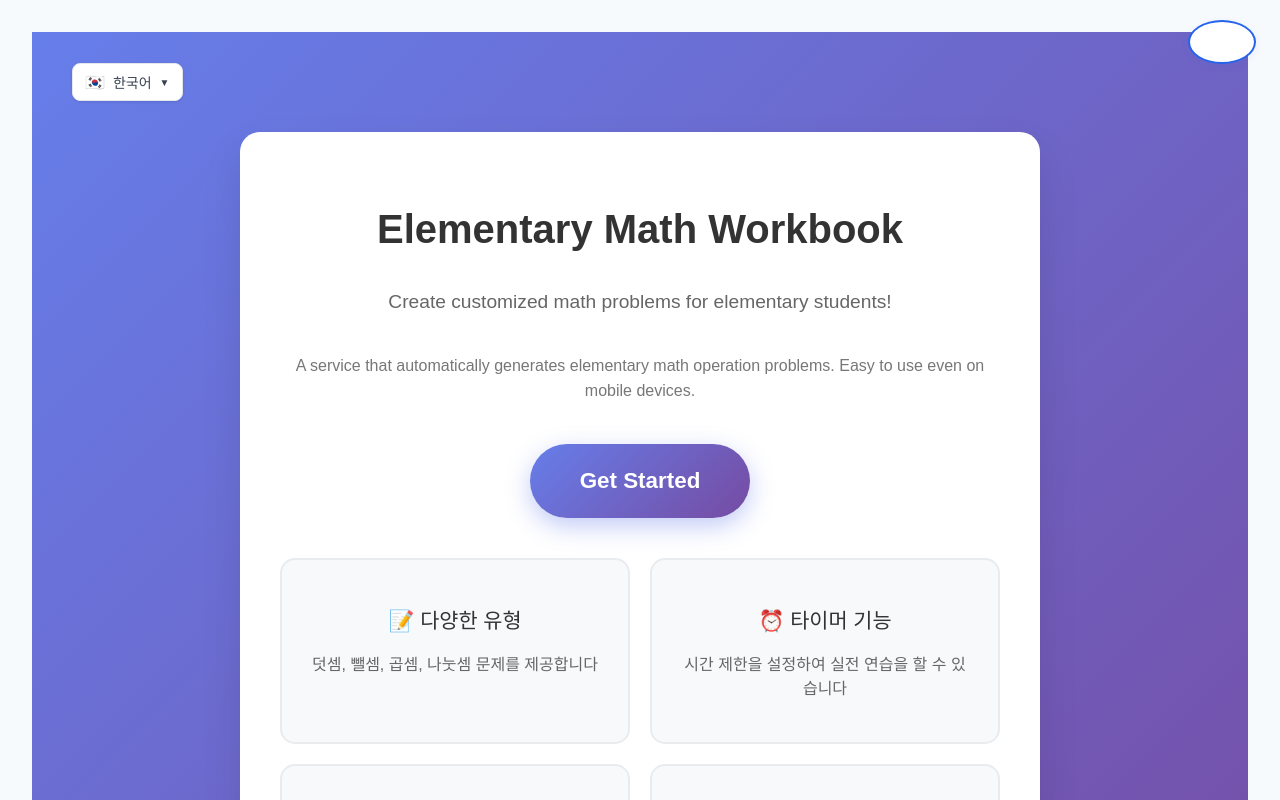
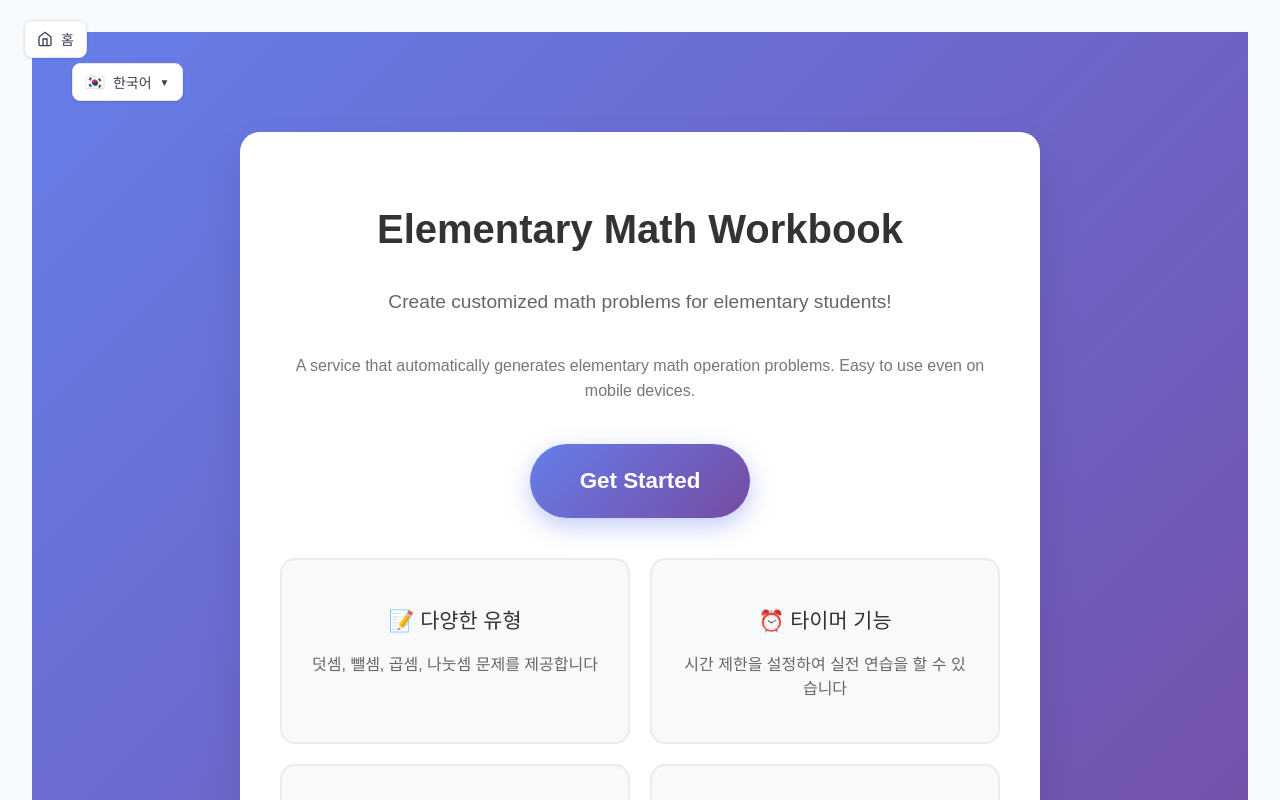
Before and after one commit to DotoriPicnic/mathgo, a React (Vite) app: page / in a window 1280 px wide. Shown: the top 800 px of the page. Built offline with nearby package versions, Linux system fonts and the light colour scheme.

Commit message:
Redesign HomeButton: match language selector style and improve visibility

```diff
--- /dev/null
+++ b/src/components/HomeButton.css
@@ -0,0 +1,49 @@
+.home-button {
+  position: fixed;
+  top: 20px;
+  left: 24px;
+  z-index: 100;
+  background: white;
+  border: 1px solid #e5e7eb;
+  border-radius: 8px;
+  padding: 8px 12px;
+  display: flex;
+  align-items: center;
+  gap: 8px;
+  box-shadow: 0 1px 3px rgba(0, 0, 0, 0.1);
+  cursor: pointer;
+  transition: all 0.2s ease;
+  font-size: 14px;
+  font-weight: 500;
+  color: #374151;
+  text-decoration: none;
+}
+
+.home-button:hover {
+  background: #f9fafb;
+  border-color: #d1d5db;
+  box-shadow: 0 2px 4px rgba(0, 0, 0, 0.1);
+}
+
+.home-button svg {
+  flex-shrink: 0;
+}
+
+.home-button span {
+  white-space: nowrap;
+}
+
+@media (max-width: 768px) {
+  .home-button {
+    top: 15px;
+    left: 15px;
+    padding: 6px 8px;
+    font-size: 12px;
+    gap: 4px;
+  }
+
+  .home-button svg {
+    width: 14px;
+    height: 14px;
+  }
+}
--- a/src/components/HomeButton.tsx
+++ b/src/components/HomeButton.tsx
@@ -1,4 +1,5 @@
 import React from 'react';
+import './HomeButton.css';
 
 const HomeButton: React.FC = () => {
   const handleClick = () => {
@@ -9,29 +10,14 @@ const HomeButton: React.FC = () => {
   return (
     <button
       onClick={handleClick}
-      style={{
-        position: 'fixed',
-        top: 20,
-        right: 24,
-        zIndex: 100,
-        background: 'white',
-        border: '2px solid #2563eb',
-        borderRadius: '50%',
-        width: 44,
-        height: 44,
-        display: 'flex',
-        alignItems: 'center',
-        justifyContent: 'center',
-        boxShadow: '0 2px 8px rgba(37,99,235,0.08)',
-        cursor: 'pointer',
-        transition: 'background 0.2s',
-      }}
+      className="home-button"
       aria-label="홈으로"
     >
-      <svg width="20" height="20" viewBox="0 0 24 24" fill="none" xmlns="http://www.w3.org/2000/svg">
-        <path d="M3 9l9-7 9 7v11a2 2 0 0 1-2 2H5a2 2 0 0 1-2-2z" stroke="#2563eb" strokeWidth="2" fill="none"/>
-        <polyline points="9,22 9,12 15,12 15,22" stroke="#2563eb" strokeWidth="2" fill="none"/>
+      <svg width="16" height="16" viewBox="0 0 24 24" fill="none" xmlns="http://www.w3.org/2000/svg">
+        <path d="M3 9l9-7 9 7v11a2 2 0 0 1-2 2H5a2 2 0 0 1-2-2z" stroke="#374151" strokeWidth="2" fill="none"/>
+        <polyline points="9,22 9,12 15,12 15,22" stroke="#374151" strokeWidth="2" fill="none"/>
       </svg>
+      <span>홈</span>
     </button>
   );
 };
```
